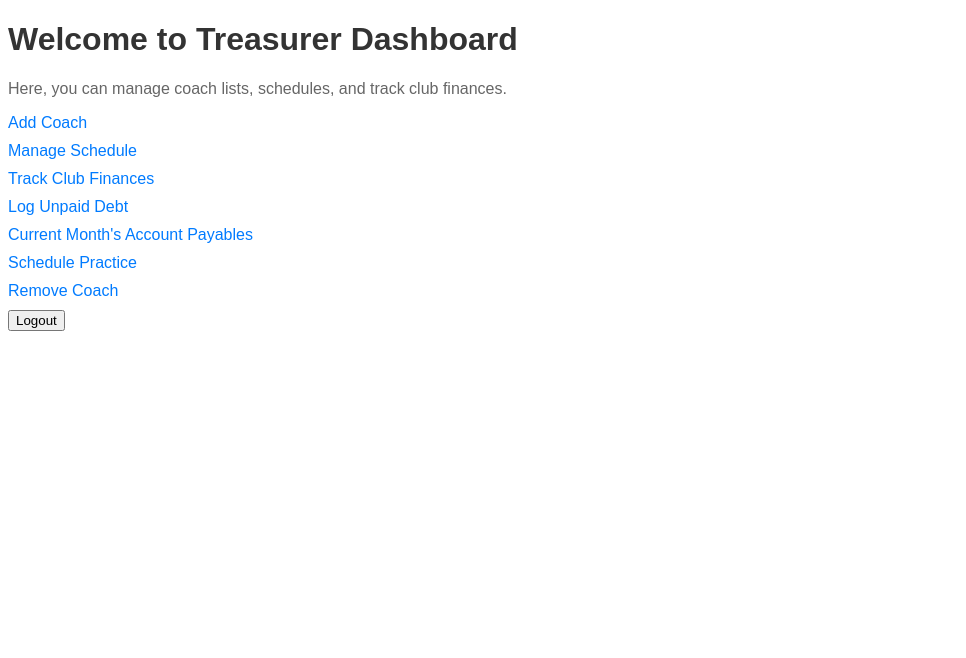
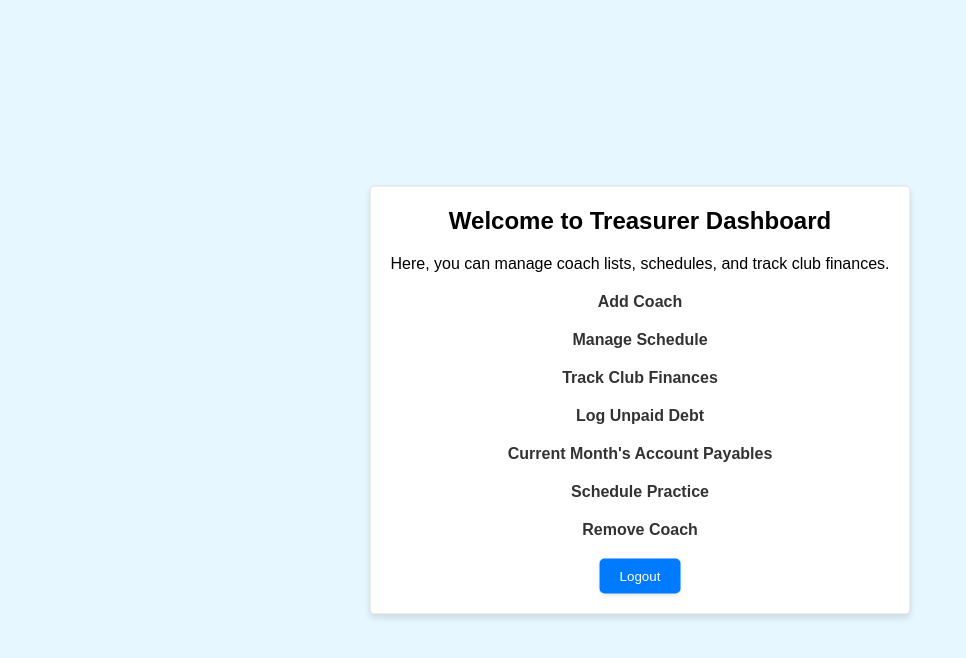
Before and after one commit to sankeer28/Club_Manager, a Flask app: page /treasurer_dashboard in a window 1280 px wide. Shown: the top 658 px of the page, without its empty margins (0-966 px from the left). Run offline with Flask 3, Linux system fonts and the light colour scheme.

Commit message:
css for dashboards

```diff
--- a/Flask/main.py
+++ b/Flask/main.py
@@ -10,7 +10,7 @@ app.secret_key = secrets.token_hex(24)
 club = Club()
 club.load_users_from_csv()
 
-# Function to save scheduled practice to CSV file
+
 def save_practice_to_csv(date, time, location):
     with open('scheduled_practices.csv', 'a', newline='') as csvfile:
         fieldnames = ['Date', 'Time', 'Location']
@@ -29,7 +29,7 @@ def get_scheduled_practices(skip_header=True):
                 scheduled_practices.append(practice)
     return scheduled_practices
 
-# Function to delete a scheduled practice from CSV file
+
 def delete_practice_from_csv(date, time, location):
     scheduled_practices = get_scheduled_practices()
     updated_practices = [practice for practice in scheduled_practices if not (practice['Date'] == date and practice['Time'] == time and practice['Location'] == location)]
@@ -81,16 +81,25 @@ def login():
     return render_template('index.html')
 
 
-# Route for the email functionality
+
 @app.route('/email_members')
 def email_members():
     return render_template('email.html')
 
 @app.route('/coach_dashboard')
 def coach_dashboard():
-    return render_template('coach_dashboard.html')
 
-# Function to process CSV data and return members
+    with open('users.csv', newline='') as csvfile:
+        reader = csv.DictReader(csvfile)
+        for row in reader:
+            if row['username'] == session['username']:
+                coach_name = row['name']
+                break
+
+    return render_template('coach_dashboard.html', coach_name=coach_name)
+
+
+
 def process_csv():
     members = []
     csv_path = os.path.join(os.path.dirname(__file__), 'users.csv')
@@ -248,9 +257,20 @@ def view_attendance():
 def treasurer_dashboard():
     return render_template('treasurer_dashboard.html')
 
+
 @app.route('/member_dashboard')
 def member_dashboard():
-    return render_template('member_dashboard.html')
+
+    with open('users.csv', newline='') as csvfile:
+        reader = csv.DictReader(csvfile)
+        for row in reader:
+            if row['username'] == session['username']:
+                user_name = row['name']
+                break
+
+    return render_template('member_dashboard.html', user_name=user_name)
+
+
 
 @app.route('/logout', methods=['GET', 'POST'])
 def logout():
@@ -286,4 +306,4 @@ def manage_schedule():
 
 
 if __name__ == '__main__':
-    app.run(debug=True)
+    app.run(debug=False)
--- /dev/null
+++ b/Flask/static/css/dashboard.css
@@ -0,0 +1,66 @@
+
+* {
+    margin: 0;
+    padding: 0;
+    box-sizing: border-box;
+}
+
+.container {
+    max-width: 800px;
+    margin: 0 auto;
+    padding: 20px;
+    background-color: #ffffff;
+    border: 1px solid #ddd;
+    border-radius: 5px;
+    text-align: center;
+    font-family: Arial, sans-serif;
+    box-shadow: 0 4px 6px rgba(0, 0, 0, 0.1);
+    position: absolute;
+    top: 50%;
+    left: 50%;
+    transform: translate(-50%, -50%);
+}
+
+
+h1 {
+    font-size: 24px;
+    margin-bottom: 20px;
+}
+
+p {
+    font-size: 16px;
+    margin-bottom: 20px;
+}
+
+.dashboard-links a {
+    display: block;
+    margin-bottom: 20px;
+    text-decoration: none;
+    color: #333;
+    font-weight: bold;
+    transition: color 0.3s;
+}
+
+.dashboard-links a:hover {
+    color: #007bff;
+}
+
+
+form button {
+    background-color: #007bff;
+    color: #fff;
+    border: none;
+    padding: 10px 20px;
+    border-radius: 5px;
+    cursor: pointer;
+    transition: background-color 0.3s;
+    box-shadow: 0 2px 4px rgba(0, 0, 0, 0.1);
+}
+
+form button:hover {
+    background-color: #0056b3;
+}
+
+body {
+    background-color: #e6f7ff;
+}
--- a/Flask/templates/treasurer_dashboard.html
+++ b/Flask/templates/treasurer_dashboard.html
@@ -3,12 +3,14 @@
 <head>
     <meta charset="UTF-8">
     <meta name="viewport" content="width=device-width, initial-scale=1.0">
-    <title>Treasurer Dashboard</title>
-    <link rel="stylesheet" href="{{ url_for('static', filename='css/styles.css') }}">
+    <title>Welcome to Treasurer Dashboard</title>
+    <link rel="stylesheet" href="{{ url_for('static', filename='css/dashboard.css') }}">
 </head>
 <body>
+    <div class="container">
         <h1>Welcome to Treasurer Dashboard</h1>
         <p>Here, you can manage coach lists, schedules, and track club finances.</p>
+        <div class="dashboard-links">
             <a href="{{ url_for('add_coach') }}">Add Coach</a>
             <a href="{{ url_for('manage_schedule') }}">Manage Schedule</a>
             <a href="#">Track Club Finances</a>
@@ -16,8 +18,10 @@
             <a href="#">Current Month's Account Payables</a>
             <a href="{{ url_for('schedule_practice') }}">Schedule Practice</a>
             <a href="{{ url_for('remove_coach') }}">Remove Coach</a>
+        </div>
         <form action="{{ url_for('logout') }}" method="post">
             <button type="submit">Logout</button>
         </form>
+    </div>
 </body>
 </html>
```
Also changed, not shown: Flask/static/css/email.css (+35 -0 lines), Flask/templates/coach_dashboard.html (+15 -11 lines), Flask/templates/member_dashboard.html (+11 -7 lines). Lines whose indentation alone changed are shown as unchanged.
